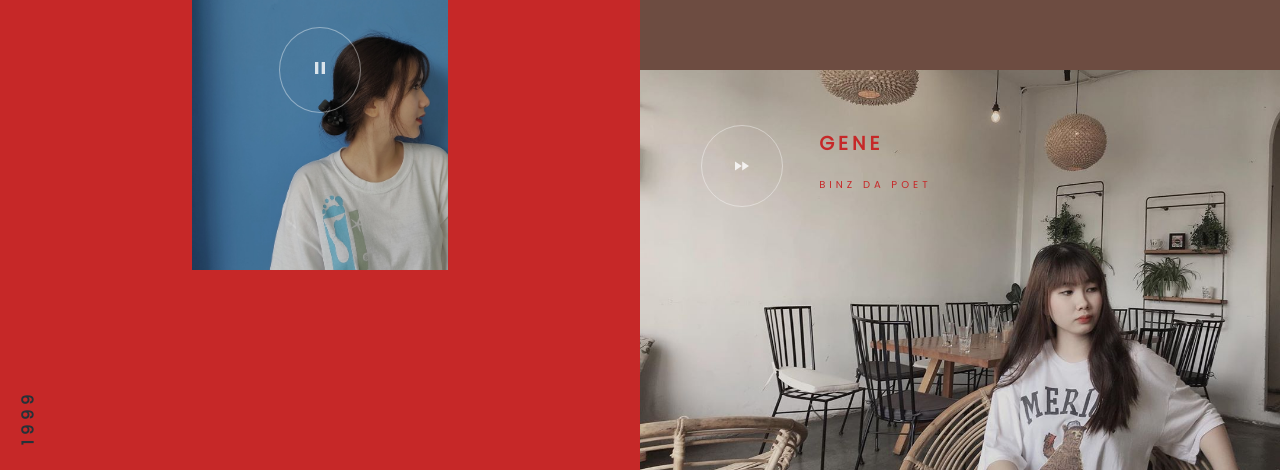
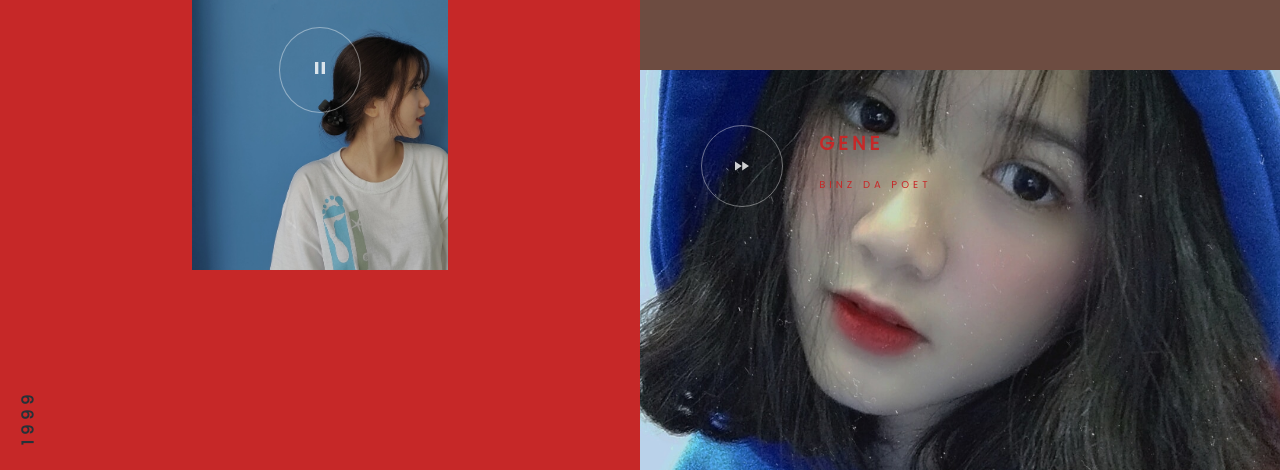
Before and after one commit to iamhieuxz/music, a plain HTML site: page index.html in a window 1280 px wide. Shown: the part 330-800 px from the top of the page. Drawn offline with nearby package versions, Linux system fonts and the light colour scheme.

Commit message:
Update style.css
update1

```diff
--- a/style.css
+++ b/style.css
@@ -32,7 +32,7 @@ html , body {
      top : 50%;
      height: 50%;
      width : 100%;
-     background: url("./img/next_cover1.jpg") no-repeat 50% 50%;
+     background: url("./img/next-cover1.jpg") no-repeat 50% 50%;
      background-size : cover;
 }
 
```
